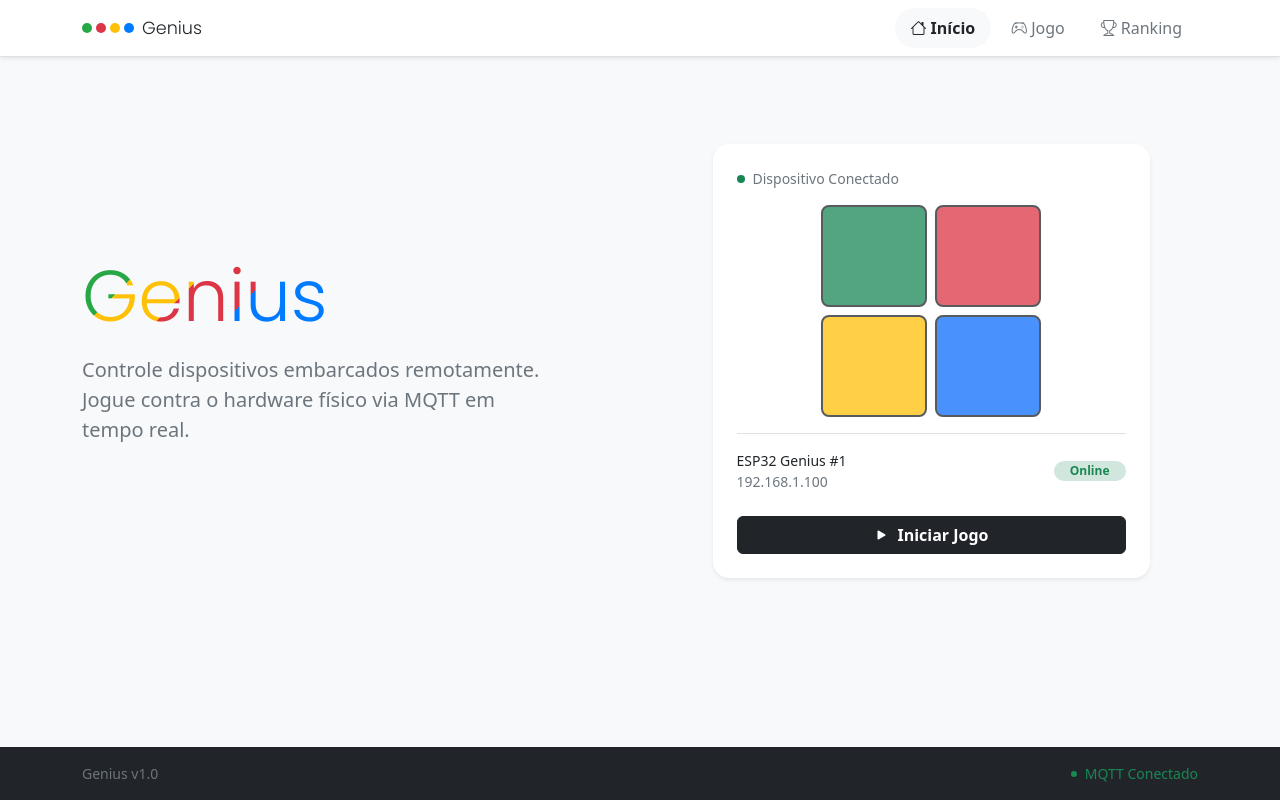
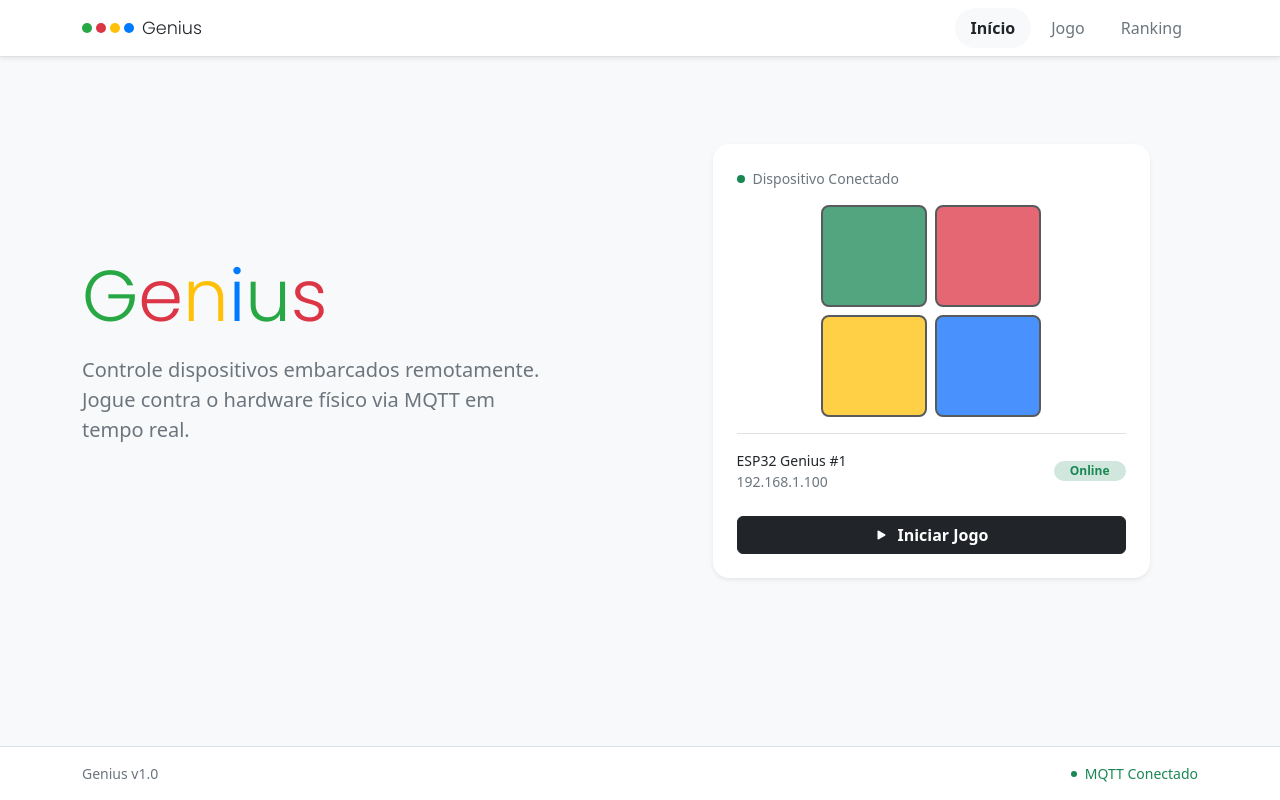
Before and after one commit to gabriel0derrel/controle-embarcados, a React (Vite) app in the folder frontend/: page / in a window 1280 px wide. Built offline with nearby package versions, Linux system fonts and the light colour scheme.

Commit message:
design: título com letras coloridas, navbar sem ícones e footer branco

```diff
--- a/frontend/src/components/Footer.tsx
+++ b/frontend/src/components/Footer.tsx
@@ -2,7 +2,7 @@ import React from 'react';
 
 export const Footer: React.FC = () => {
   return (
-    <footer className="bg-dark text-light py-3 mt-auto">
+    <footer className="bg-white py-3 mt-auto border-top">
       <div className="container d-flex justify-content-between align-items-center">
         <small className="text-secondary">Genius v1.0</small>
         <div className="d-flex align-items-center gap-2">
--- a/frontend/src/components/InicioScreen.tsx
+++ b/frontend/src/components/InicioScreen.tsx
@@ -11,8 +11,13 @@ export const InicioScreen: React.FC<InicioScreenProps> = ({ onStartGame }) => {
 
         {/* Coluna Esquerda - Texto */}
         <div className="col-12 col-lg-6 text-center text-lg-start">
-          <h1 className="display-2 genius-title mb-3">
-            Genius
+          <h1 className="display-2 mb-3" style={{ fontFamily: "'Poppins', sans-serif", fontWeight: 300 }}>
+            <span style={{ color: 'var(--genius-green)' }}>G</span>
+            <span style={{ color: 'var(--genius-red)' }}>e</span>
+            <span style={{ color: 'var(--genius-yellow)' }}>n</span>
+            <span style={{ color: 'var(--genius-blue)' }}>i</span>
+            <span style={{ color: 'var(--genius-green)' }}>u</span>
+            <span style={{ color: 'var(--genius-red)' }}>s</span>
           </h1>
 
           <p className="fs-5 text-secondary mb-4 mx-auto mx-lg-0" style={{ maxWidth: '460px' }}>
--- a/frontend/src/components/Navbar.tsx
+++ b/frontend/src/components/Navbar.tsx
@@ -1,9 +1,9 @@
 import { NavLink } from 'react-router-dom';
 
 const navItems = [
-  { path: '/', label: 'Início', icon: 'bi-house' },
-  { path: '/jogo', label: 'Jogo', icon: 'bi-controller' },
-  { path: '/ranking', label: 'Ranking', icon: 'bi-trophy' },
+  { path: '/', label: 'Início' },
+  { path: '/jogo', label: 'Jogo' },
+  { path: '/ranking', label: 'Ranking' },
 ];
 
 export function Navbar() {
@@ -31,19 +31,18 @@ export function Navbar() {
 
         <div className="collapse navbar-collapse" id="navbarNav">
           <ul className="navbar-nav ms-auto gap-1">
-            {navItems.map(({ path, label, icon }) => (
+            {navItems.map(({ path, label }) => (
               <li className="nav-item" key={path}>
                 <NavLink
                   to={path}
                   end={path === '/'}
                   className={({ isActive }) =>
-                    `nav-link d-flex align-items-center gap-1 rounded-pill px-3 ${
+                    `nav-link rounded-pill px-3 ${
                       isActive ? 'active fw-semibold text-dark bg-light' : 'text-secondary'
                     }`
                   }
                 >
-                  <i className={`bi ${icon}`}></i>
-                  <span>{label}</span>
+                  {label}
                 </NavLink>
               </li>
             ))}
```
